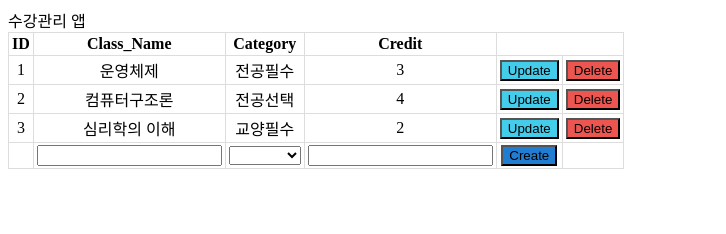
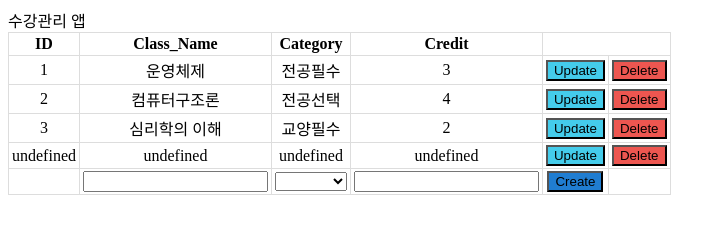
Before and after one commit to Harimad/groomJS, a plain HTML site: page JS_Handling/js_handling.html in a window 1280 px wide. Both pictures are taken after a click on the button "Create". Shown: the whole page, without its empty margins (0-726 px from the left). Drawn offline with Linux system fonts and the light colour scheme.

Commit message:
추가 구현

```diff
--- a/JS_Handling/js_handling.html
+++ b/JS_Handling/js_handling.html
@@ -50,7 +50,7 @@
 				}
 
 				let table = document.createElement('table');
-				table.setAttribute('id', 'classtable');
+				table.setAttribute('id', 'classTable');
 
 				let tr = table.insertRow(-1); //-1을 넣으면 table의 마지막 행에 <tr> 요소 추가
 
@@ -143,6 +143,32 @@
 				this.myClass.splice(targetIdx - 1, 1);
 				this.createTable();
 			}
+
+			this.CreateNew = (oButton) => { // oButton는 Create 버튼
+				let writtenIdx = oButton.parentNode.parentNode.rowIndex; //row idx : 4
+				let trData = document.querySelector('#classTable').rows[writtenIdx];
+				let obj = {};
+				//input 입력하면 그(tr)데이터에서 td속의 key:value만 뽑아서 obj 안에 저장
+				for (let i = 1; i < this.col.length; i++) { //0 인 ID 자리는 필요없다.
+					let td = trData.querySelectorAll('td')[i];
+					// console.log(td);
+					// console.log(td.childNodes[0].value);
+					if (td.childNodes[0].getAttribute('type') === 'text' || td.childNodes[0].tagName === 'SELECT') {
+						let textValue = td.childNodes[0].value;
+						// console.log(textValue);
+						if (textValue != '') { //textValue 는 우리가 실제로 입력하고 선택한 값이다.
+							obj[this.col[i]] = textValue;
+						} else {
+							obj = '';
+							alert('모든 항목을 입력해야 합니다.');
+							break;
+						}
+					}
+				}
+				obj[this.col[0]] = this.myClass.length + 1; //새 ID값 부여 -> obj의 0q번 인덱스에 담김
+				this.myClass.push(obj);
+				this.createTable();
+			}
 		}
 		crudApp.createTable();
 	</script>
```
